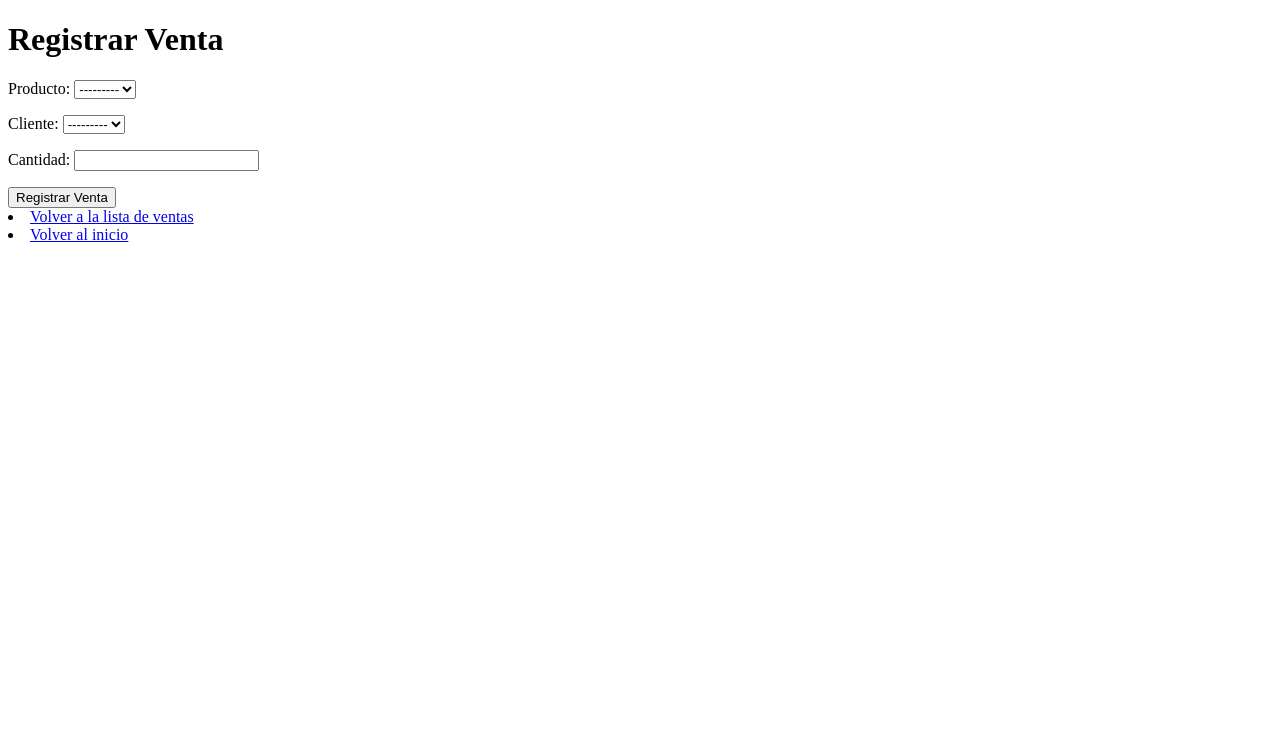
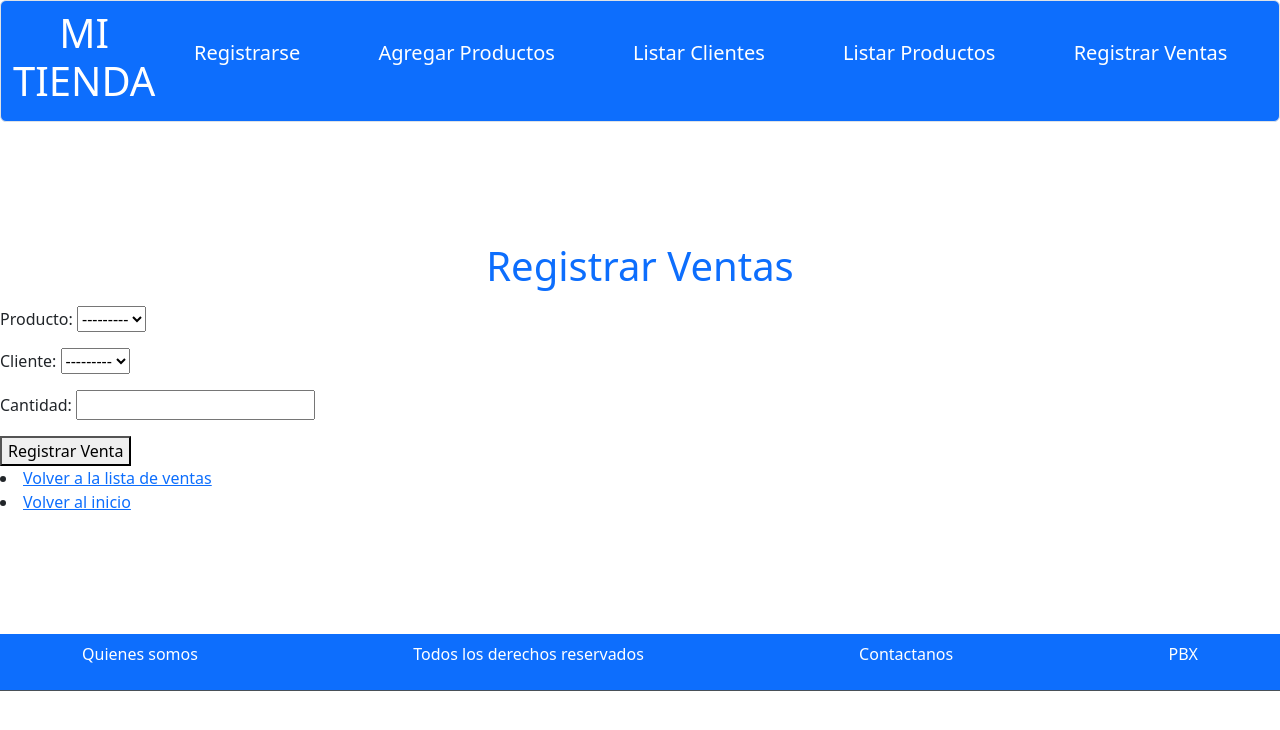
Before and after one commit to DNEGRETE27/TALLER-WEB-FINAL, a Django app: page /paginaweb/registrar_ventas/ in a window 1280 px wide. Shown: the top 730 px of the page. Run offline with Django 5.2, Linux system fonts and the light colour scheme; data that the repository does not hold is empty.

Commit message:
Ultimo comic

```diff
--- a/Proyectoweb/paginaweb/templates/agregar_clientes.html
+++ b/Proyectoweb/paginaweb/templates/agregar_clientes.html
@@ -46,7 +46,7 @@
 <br>
 <br>
 <br>
-<h1 class="text-center"><p class="text-primary">Agregar producto</p></h1>
+<h1 class="text-center"><p class="text-primary">Registrarse</p></h1>
     <div>
       <form  method="post" class="form-control">
         {% csrf_token %}
--- a/Proyectoweb/paginaweb/templates/registrar_ventas.html
+++ b/Proyectoweb/paginaweb/templates/registrar_ventas.html
@@ -1,11 +1,52 @@
 <!DOCTYPE html>
+<html lang="en">
 <head>
-  <meta charset="UTF-8">
-  <meta name="viewport" content="width=device-width, initial-scale=1.0">
-  <title>Registrar Venta</title>
+    <meta charset="UTF-8">
+    <meta name="viewport" content="width=device-width, initial-scale=1.0">
+    <title>Tallerpaginaweb</title>
+    <link rel="stylesheet" href="https://cdn.jsdelivr.net/npm/bootstrap@5.3.3/dist/css/bootstrap.min.css">
+    <link rel="stylesheet" href="static">
+
 </head>
 <body>
-  <h1>Registrar Venta</h1>
+
+
+<nav class=" navbar bg-primary border btn-group" role="group">
+    <div class="container-fluid text-center row col">
+         <h1 class="text-white">MI TIENDA</h1>
+    </div>
+    <button class="btn btn-primary">
+        <div class="container-fluid text-center row col">
+            <a class="navbar-brand" href="{% url 'agregar_clientes' %}"><p class="text-white">Registrarse</p></a>
+        </div>
+    </button>
+    <button class="btn btn-primary">
+        <div class="container-fluid text-center row col">
+            <a class="navbar-brand" href="{% url 'agregar_productos' %}"><p class="text-white">Agregar Productos</p></a>
+        </div>
+    </button>
+    <button class="btn btn-primary">
+        <div class="container-fluid text-center row col">
+            <a class="navbar-brand" href="{% url 'listar_clientes'}"><p class="text-white">Listar Clientes</p></a>
+        </div>
+    </button>
+    <button class="btn btn-primary">
+        <div class="container-fluid text-center row col">
+            <a class="navbar-brand" href="{% url 'listar_productos' %}"><p class="text-white">Listar Productos</p></a>
+        </div>
+    </button>
+    <button class="btn btn-primary">
+        <div class="container-fluid text-center row col">
+            <a class="navbar-brand" href="{% url 'registrar_ventas' %}"><p class="text-white">Registrar Ventas</p></a>
+        </div>
+    </button>
+</nav>
+<br>
+<br>
+<br>
+<br>
+<br>
+<h1 class="text-center"><p class="text-primary">Registrar Ventas</p></h1>
 
   <form method="post">
     {% csrf_token %}
@@ -15,5 +56,19 @@
 
  <li><a href="{% url 'listar_ventas' %}">Volver a la lista de ventas</a></li>
  <li><a href="{% url 'inicio_web' %}">Volver al inicio</a></li>
+<br>
+<br>
+<br>
+<br>
+<br>
+<nav class="navbar bg-primary border-bottom border-body" data-bs-theme="dark">
+    <div class="container text-center">
+        <p class="fs-6 text-white">Quienes somos</p>
+        <p class="fs-6 text-white">Todos los derechos reservados</p>
+        <p class="fs-6 text-white">Contactanos</p>
+        <p class="fs-6 text-white">PBX</p>
+    </div>
+</nav>
+
 </body>
 </html>
```
Also changed, not shown: Proyectoweb/paginaweb/templates/agregar_productos.html (+54 -11 lines), Proyectoweb/paginaweb/templates/listar_productos.html (+58 -2 lines).
